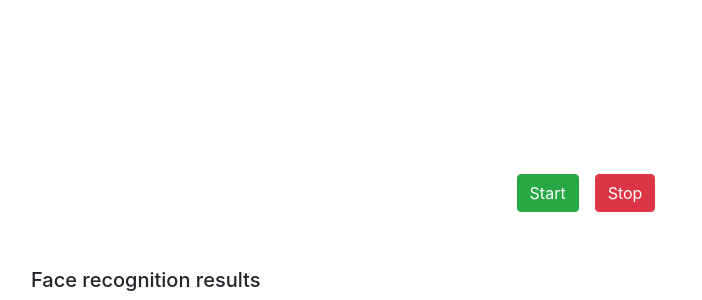
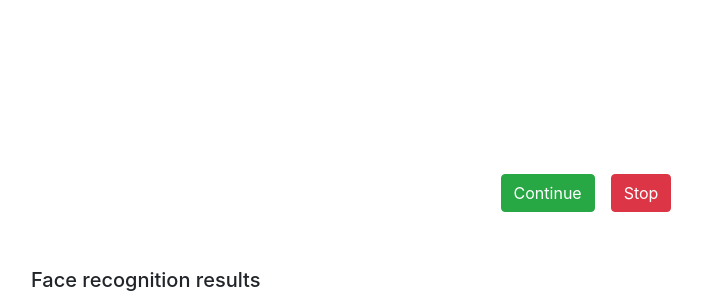
Before and after one commit to aaakulchyk/PandaOne-Restaurant-Face-Recognition, a Django app: template face_detection/templates/face_detection/face_recognition.html in a window 1280 px wide. Shown: the part 57-357 px from the top of the page, without its empty margins (54-756 px from the left). Run offline with Django 3.2, Linux system fonts and the light colour scheme; the template is opened without the code that fills it, so the values that code supplies are empty; some libraries are stand-ins or nearby versions.

Commit message:
Continue work of webcamera by pressing button

```diff
--- a/face_detection/templates/face_detection/face_recognition.html
+++ b/face_detection/templates/face_detection/face_recognition.html
@@ -8,8 +8,8 @@
   <video autoplay></video>
 </div>
 <div class="d-flex justify-content-center">
-  <button id="btnStart" class="btn btn-success my-2 mr-3">Start</button>
-  <button id="btnStop" class="btn btn-danger my-2">Stop</button>
+  <button id="btnRecord-continue" class="btn btn-success my-2 mr-3">Continue</button>
+  <button id="btnRecord-stop" class="btn btn-danger my-2">Stop</button>
 </div>
 <div class="container pt-5">
   <h5>Face recognition results</h5>
@@ -105,6 +105,7 @@
       });
   }
 
+  function mount(event) {
       navigator.mediaDevices.getUserMedia({
           video: true,
           audio: false
@@ -115,22 +116,25 @@
           });
           recorder.startRecording();
 
-      document.querySelector('button#btnStop').onclick = function () {
+          // Bind recording interruption
+          document.querySelector('button#btnRecord-stop').onclick = (e) => {
               video.pause();
-          // Clean "canvas"
-          //video.srcObject = null;
-          //recorder.stopRecording();
               stream.getTracks()[0].stop();
+              recorder.stopRecording();
               console.log("Stop video recording");
           };
 
+          // Bind recording continuation
+          document.querySelector('button#btnRecord-continue').onclick = mount;
+
           setInterval(sendLatestCapture, 3000, stream, 'http://localhost:8000/detect/');
-
           const sleep = m => new Promise(r => setTimeout(r, m));
           video.srcObject = stream;
           await sleep(3000);
+      });
+  }
 
-  });
+  document.addEventListener('DOMContentLoaded', mount);
 
 </script>
 {% endblock %}
```
Lines whose indentation alone changed are shown as unchanged.
